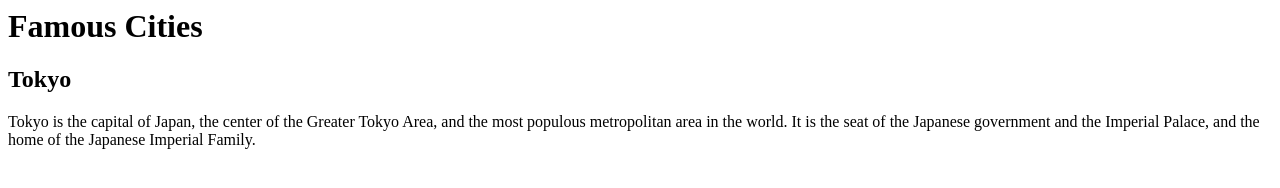
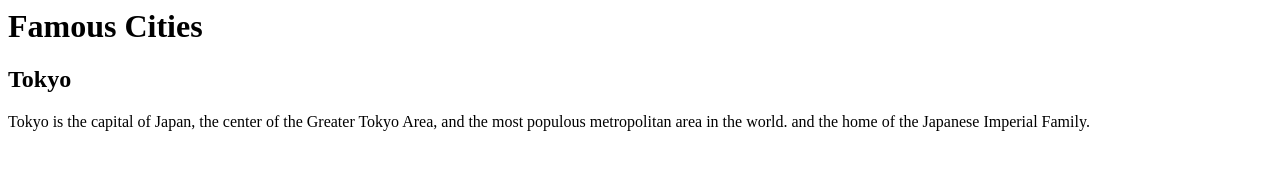
Before and after one commit to Ayyasami/hello-world, a plain HTML site: page index.html in a window 1280 px wide. Drawn offline with Linux system fonts and the light colour scheme.

Commit message:
Update index.html

```diff
--- a/index.html
+++ b/index.html
@@ -5,7 +5,6 @@
 <h2>Tokyo</h2>
 <p>Tokyo is the capital of Japan, the center of the Greater Tokyo Area,
 and the most populous metropolitan area in the world.
-It is the seat of the Japanese government and the Imperial Palace,
 and the home of the Japanese Imperial Family.</p>
 
 </body>
```
